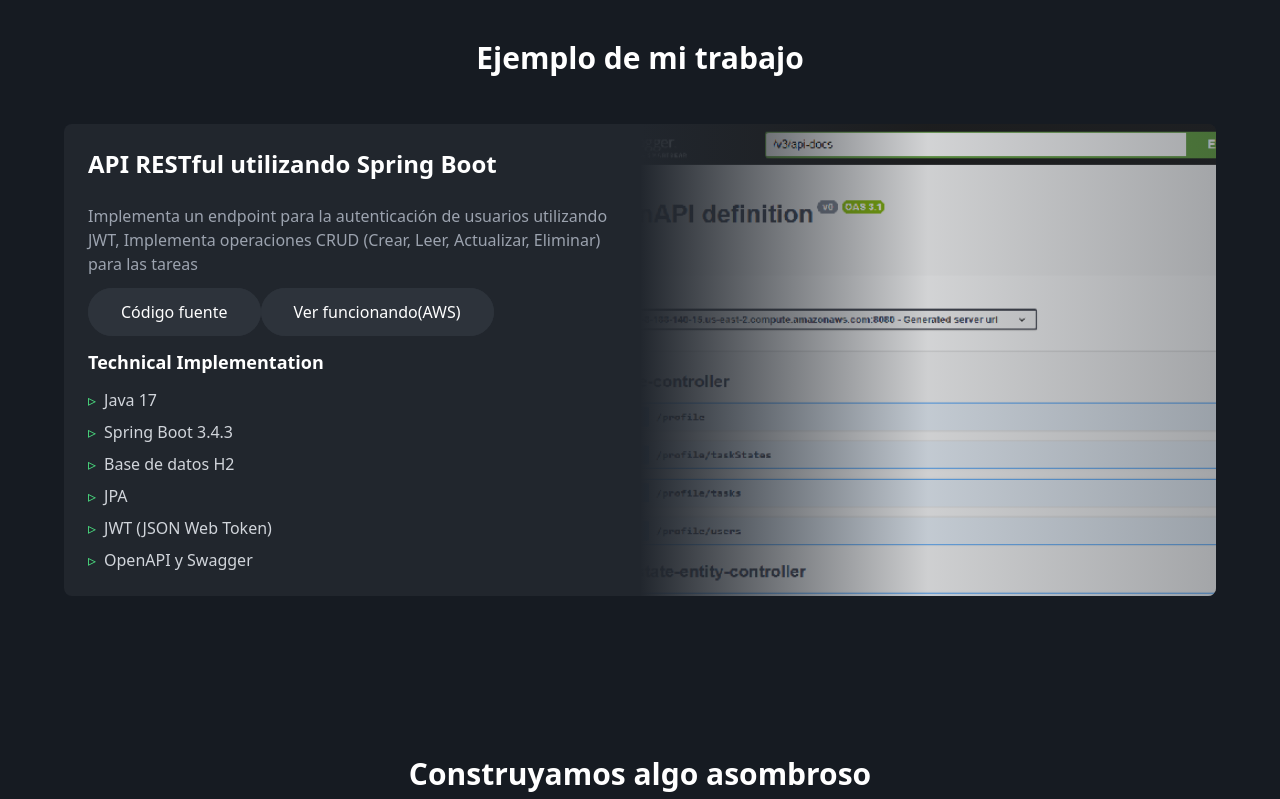
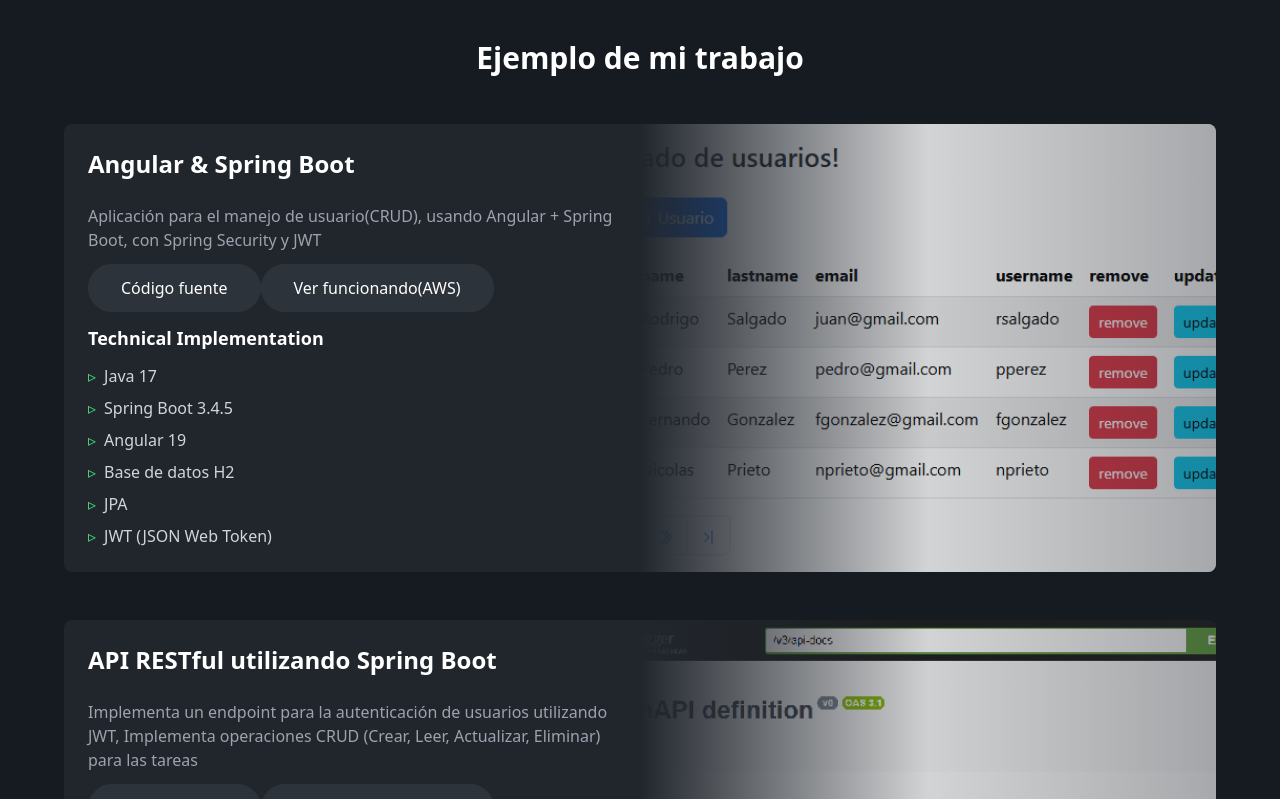
Before and after one commit to rsalgadoc/rsalgadoc.github.io, a Next.js app: page / in a window 1280 px wide. Shown: the part 840-1639 px from the top of the page. Built offline with nearby package versions, Linux system fonts and the light colour scheme.

Commit message:
add new work in the experience section on the web

```diff
--- a/app/components/ProjectsSection.tsx
+++ b/app/components/ProjectsSection.tsx
@@ -8,6 +8,16 @@ export const ProjectsSection = () => {
 				<h2 className="text-2xl sm:text-3xl font-bold mb-8 sm:mb-12 text-center">Ejemplo de mi trabajo</h2>
 				<div className="space-y-8 sm:space-y-12">
 					{[
+						{
+							title: 'Angular & Spring Boot',
+							description: 'Aplicación para el manejo de usuario(CRUD), usando Angular + Spring Boot, con Spring Security y JWT',
+							links: [
+								{ name: 'Código fuente', value: 'https://github.com/rsalgadoc/users-app' },
+								{ name: 'Ver funcionando(AWS)', value: 'http://ec2-3-133-140-15.us-east-2.compute.amazonaws.com' },
+							],
+							techDetails: ['Java 17', 'Spring Boot 3.4.5', 'Angular 19', 'Base de datos H2', 'JPA', 'JWT (JSON Web Token)'],
+							image: '/angular-spring-boot.png',
+						},
 						{
 							title: 'API RESTful utilizando Spring Boot',
 							description: 'Implementa un endpoint para la autenticación de usuarios utilizando JWT, Implementa operaciones CRUD (Crear, Leer, Actualizar, Eliminar) para las tareas',
```
Also changed, not shown: public/angular-spring-boot.png (added).
